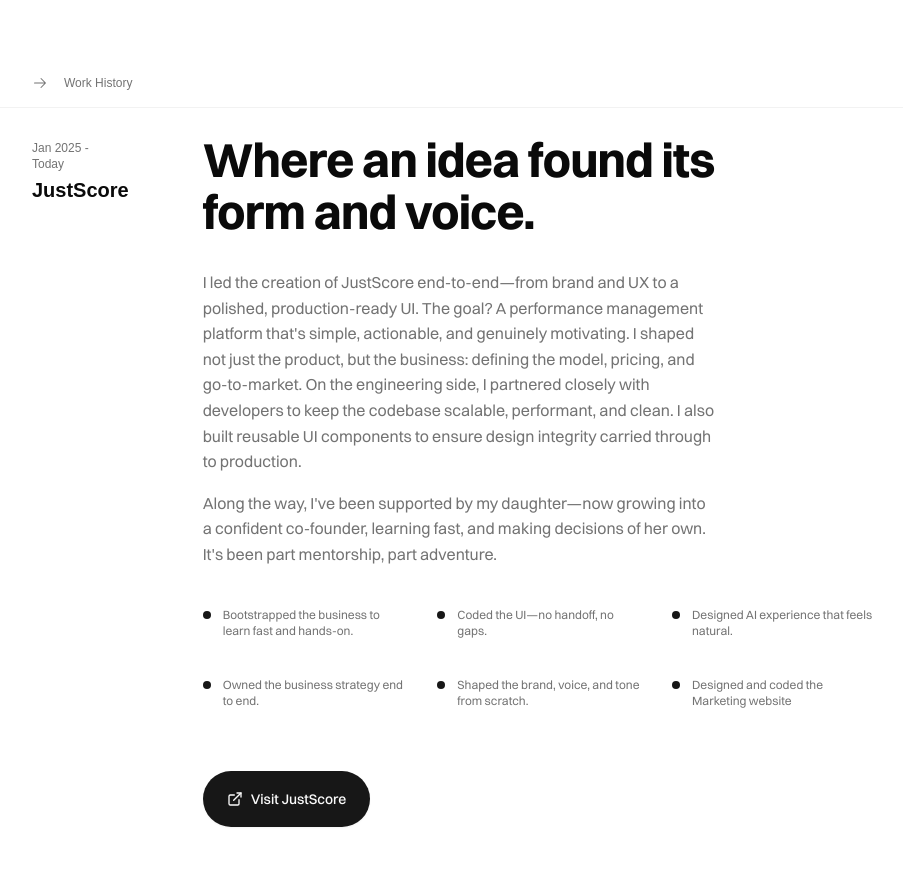
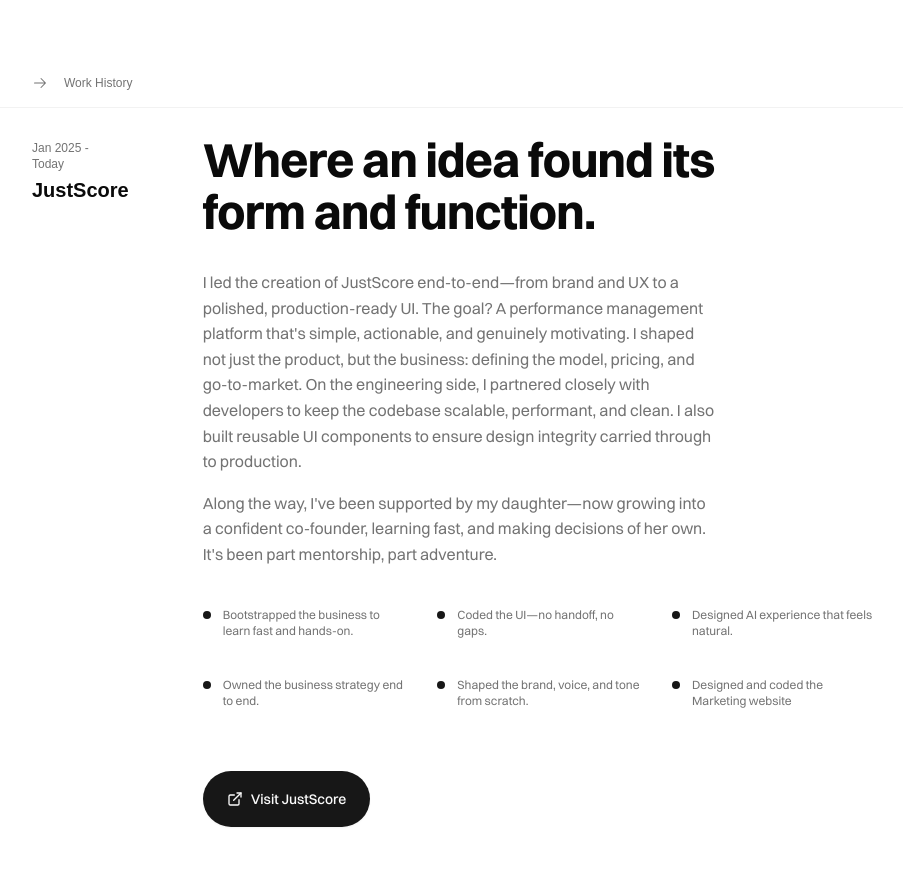
Before and after one commit to Gianeo/gjf-portfolio, a Next.js app: page / in a window 1280 px wide. Shown: the part 2360-3241 px from the top of the page, without its empty margins (16-919 px from the left). Built offline with nearby package versions, Linux system fonts and the light colour scheme; a web font is replaced by a local one.

Commit message:
text review 08/08/25

```diff
--- a/src/components/sections/WorkHistory/data.ts
+++ b/src/components/sections/WorkHistory/data.ts
@@ -41,7 +41,7 @@
       duration: "Jan 2025 - Today",
       startDate: "2025-01",
       endDate: "current",
-      title: "Where an idea found its form and voice.",
+      title: "Where an idea found its form and function.",
       description: "I led the creation of JustScore end-to-end—from brand and UX to a polished, production-ready UI. The goal? A performance management platform that's simple, actionable, and genuinely motivating. I shaped not just the product, but the business: defining the model, pricing, and go-to-market. On the engineering side, I partnered closely with developers to keep the codebase scalable, performant, and clean. I also built reusable UI components to ensure design integrity carried through to production. \nAlong the way, I've been supported by my daughter—now growing into a confident co-founder, learning fast, and making decisions of her own. It's been part mentorship, part adventure.",
       keyResponsibilities: [
         "Bootstrapped the business to learn fast and hands-on.",
```
